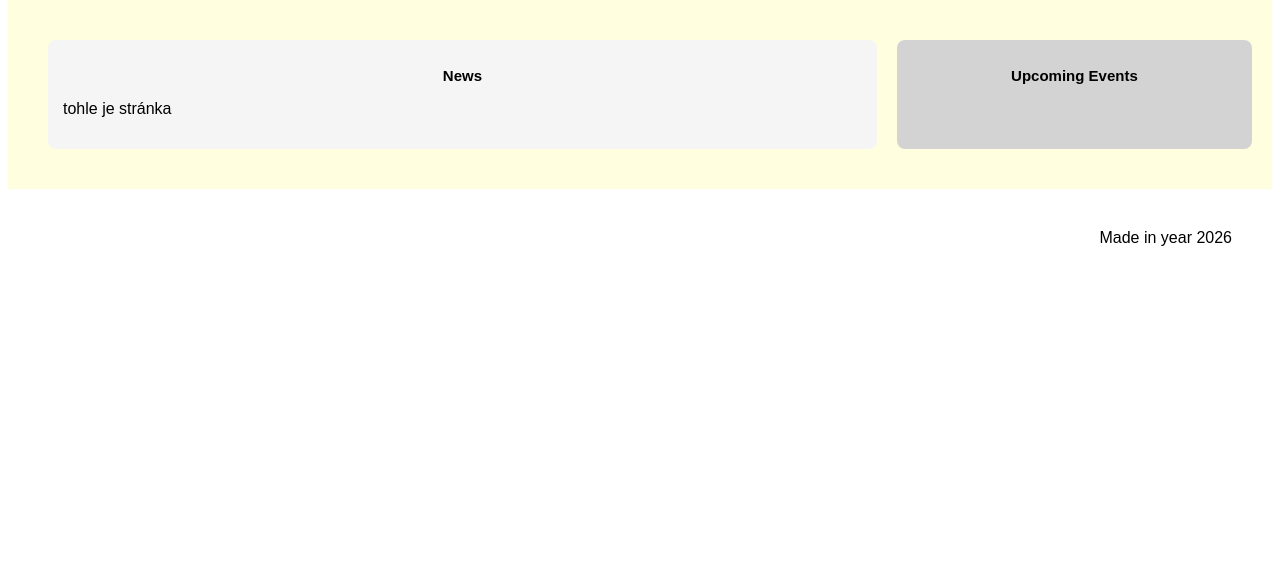
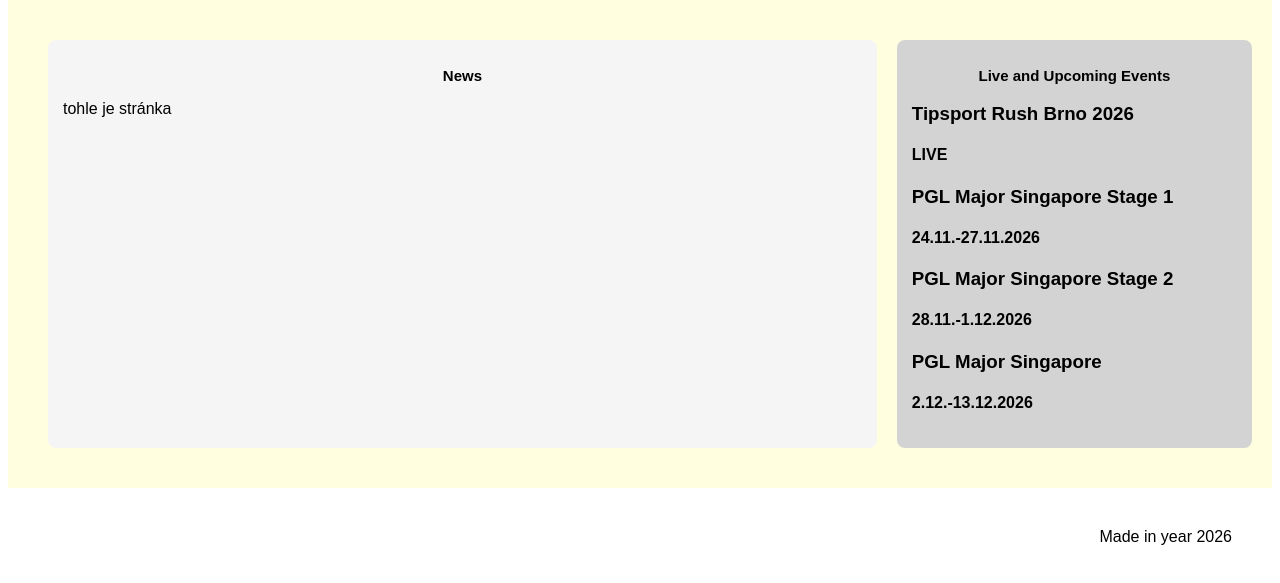
Before and after one commit to fragbase/fragbase.github.io, a plain HTML site: page index.html in a window 1280 px wide. Shown: the part 61-644 px from the top of the page. Drawn offline with Linux system fonts and the light colour scheme.

Commit message:
Adding Events
Added upcoming events section with event details.

```diff
--- a/index.html
+++ b/index.html
@@ -17,15 +17,35 @@
     </header>
     <main>
         <div class="kontejner">
-    <div class="sloupec levy">
-        <h2>News</h2>
-        <p> tohle je stránka
-        </p>
+  <div class="sloupec levy">
+    <h2>News</h2>
+    <p>tohle je stránka</p>
+  </div>
+
+  <div class="sloupec pravy">
+    <h2>Live and Upcoming Events</h2>
+
+    <div class="event">
+      <h3>Tipsport Rush Brno 2026</h3>
+      <h4>LIVE</h4>
     </div>
-    <div class="sloupec pravy">
-        <h2>Upcoming Events</h2>
+
+    <div class="event">
+      <h3>PGL Major Singapore Stage 1</h3>
+      <h4>24.11.-27.11.2026</h4>
     </div>
+
+    <div class="event">
+      <h3>PGL Major Singapore Stage 2</h3>
+      <h4>28.11.-1.12.2026</h4>
     </div>
+
+    <div class="event">
+      <h3>PGL Major Singapore</h3>
+      <h4>2.12.-13.12.2026</h4>
+    </div>
+  </div>
+</div>
     </main>
     <footer>Made in year 2026</footer>
 </body>
```
